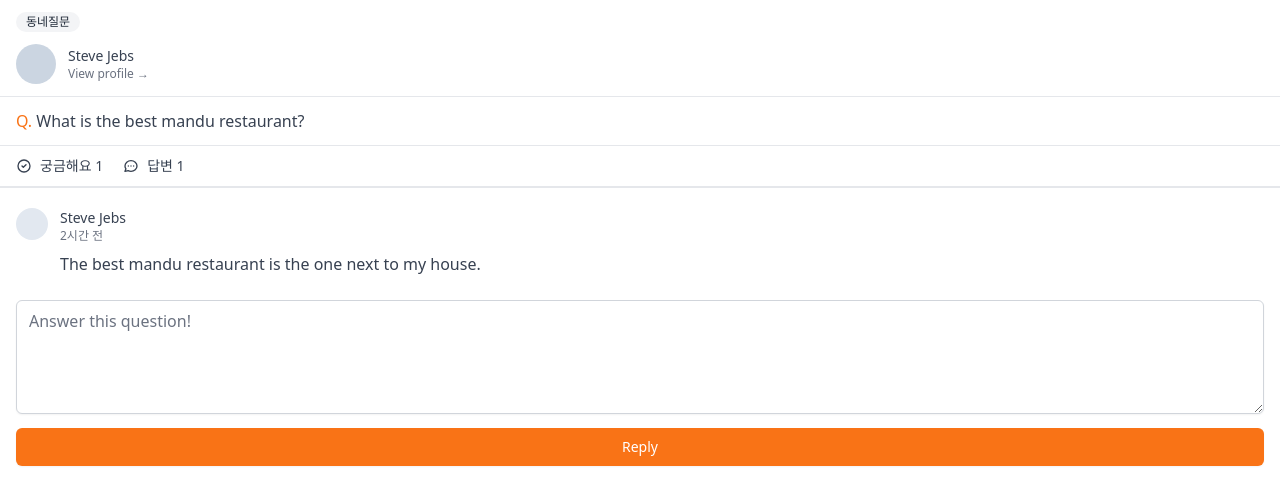
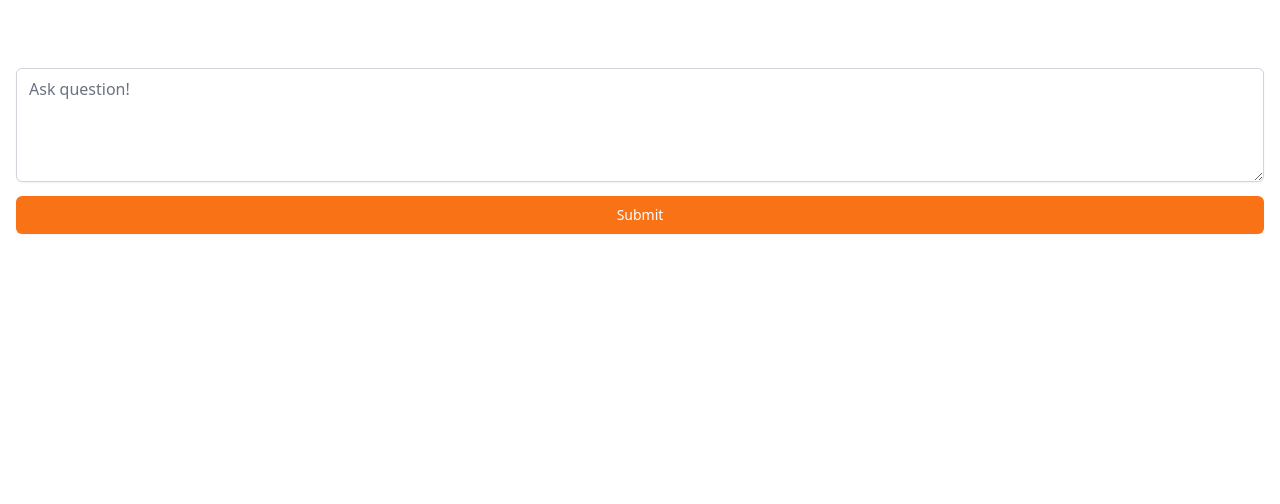
Before and after one commit to JaeHyunLee123/carrot-market-clone-page-router, a Next.js app: page /community/write in a window 1280 px wide. Shown: the top 504 px of the page. Built offline with nearby package versions, Linux system fonts and the light colour scheme.

Commit message:
#5.7 Write UI

```diff
--- /dev/null
+++ b/pages/community/write.tsx
@@ -0,0 +1,18 @@
+import type { NextPage } from "next";
+
+const Write: NextPage = () => {
+  return (
+    <form className="px-4 py-16">
+      <textarea
+        className="mt-1 shadow-sm w-full focus:ring-orange-500 rounded-md border-gray-300 focus:border-orange-500 "
+        rows={4}
+        placeholder="Ask question!"
+      />
+      <button className="mt-2 w-full bg-orange-500 hover:bg-orange-600 text-white py-2 px-4 border border-transparent rounded-md shadow-sm text-sm font-medium focus:ring-2 focus:ring-offset-2 focus:ring-orange-500 focus:outline-none ">
+        Submit
+      </button>
+    </form>
+  );
+};
+
+export default Write;
```
